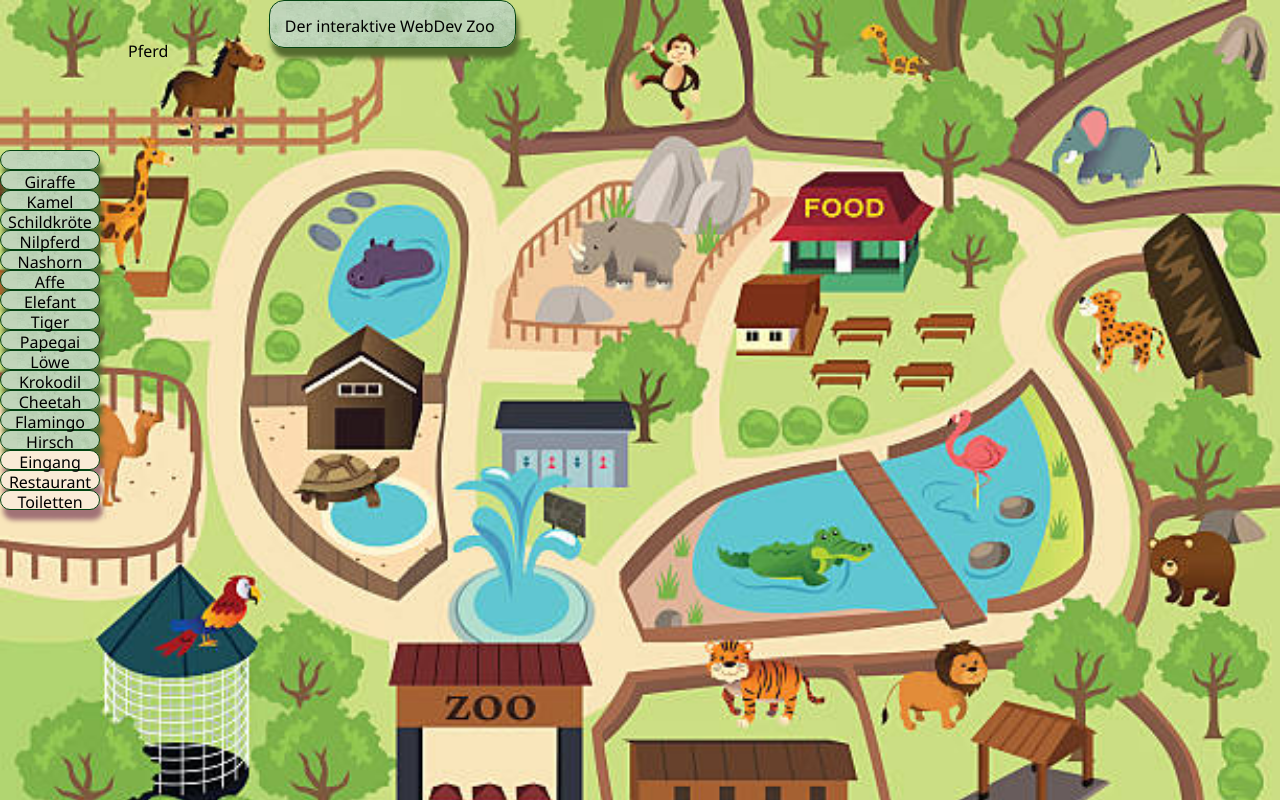
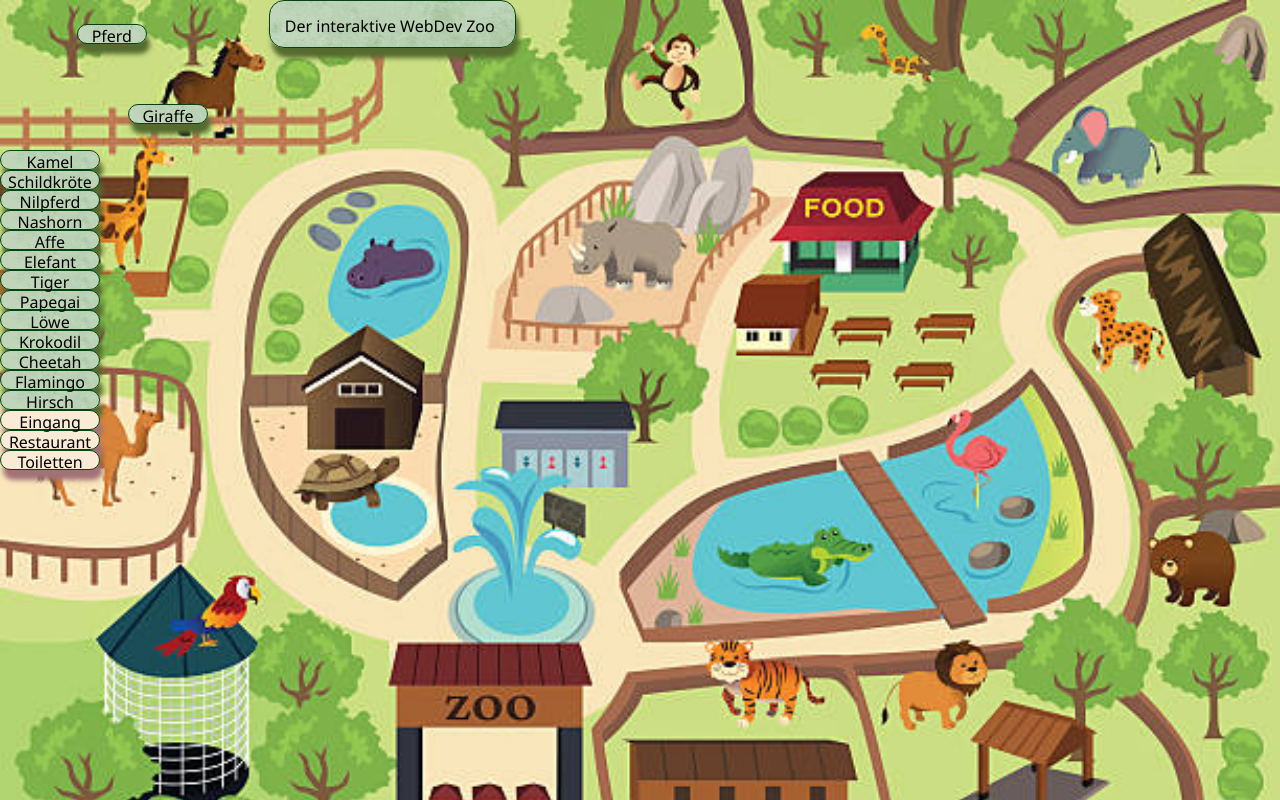
Before and after one commit to Marga-Lensen/PB---praktisches-Projekt, a plain HTML site: page pages/homepageMCL.html in a window 1280 px wide. Drawn offline with Linux system fonts and the light colour scheme.

Commit message:
Platzieren der buttons

```diff
--- a/pages/homepageMCL.html
+++ b/pages/homepageMCL.html
@@ -20,26 +20,26 @@
 
     <!-- <a href="http://">login</a> -->
 
-    <div class=" clickTier"><p class ="Pferd" >Pferd</p></div>
-    <div class=" clickTier"><p class ="Giraffe" >Giraffe</p></div>
-    <div class=" clickTier"><p class ="Kamel" >Kamel</p></div>
-    <div class=" clickTier"><p class ="Schildkröte" >Schildkröte</p></div>
-    <div class=" clickTier"><p class ="Nilpferd" >Nilpferd</p></div>
-    <div class=" clickTier"><p class ="Nashorn" >Nashorn</p></div>
-    <div class=" clickTier"><p class ="Affe" >Affe</p></div>
-    <div class=" clickTier"><p class ="Elefant" >Elefant</p></div>
-    <div class=" clickTier"><p class ="Tiger" >Tiger</p></div>
-    <div class=" clickTier"><p class ="Papegai" >Papegai</p></div>
-    <div class=" clickTier"><p class ="Löwe" >Löwe</p></div>
-    <div class=" clickTier"><p class ="Krokodil" >Krokodil</p></div>
-    <div class=" clickTier"><p class ="Cheetah" >Cheetah</p></div>
-    <div class=" clickTier"><p class ="Flamingo" >Flamingo</p></div>
-    <div class=" clickTier"><p class ="Hirsch" >Hirsch</p></div>
+    <div class=" clickTier Pferd" >Pferd</div>
+    <div class=" clickTier Giraffe" >Giraffe</p></div>
+    <div class=" clickTier Kamel" >Kamel</p></div>
+    <div class=" clickTier Schildkröte" >Schildkröte</p></div>
+    <div class=" clickTier Nilpferd" >Nilpferd</p></div>
+    <div class=" clickTier Nashorn" >Nashorn</p></div>
+    <div class=" clickTier Affe" >Affe</p></div>
+    <div class=" clickTier Elefant" >Elefant</p></div>
+    <div class=" clickTier Tiger" >Tiger</p></div>
+    <div class=" clickTier Papegai" >Papegai</p></div>
+    <div class=" clickTier Löwe" >Löwe</p></div>
+    <div class=" clickTier Krokodil" >Krokodil</p></div>
+    <div class=" clickTier Cheetah" >Cheetah</p></div>
+    <div class=" clickTier Flamingo" >Flamingo</p></div>
+    <div class=" clickTier Hirsch" >Hirsch</p></div>
 
 
-    <div class=" clickOrt"><p class ="Eingang" >Eingang</p></div>
-    <div class=" clickOrt"><p class ="Restaurant" >Restaurant</p></div>
-    <div class=" clickOrt"><p class ="Toiletten" >Toiletten</p></div>
+    <div class=" clickOrt Eingang" >Eingang</p></div>
+    <div class=" clickOrt Restaurant" >Restaurant</p></div>
+    <div class=" clickOrt Toiletten" >Toiletten</p></div>
 
 
 </body>
--- a/pages/stylesMCL.css
+++ b/pages/stylesMCL.css
@@ -60,6 +60,13 @@ body {
 
 .Pferd {
     position: fixed;
-    top: 5vh;
+    top: 3vh;
+    left: 6vw;
+    width: 70px;
+}
+.Giraffe {
+    position: fixed;
+    top: 13vh;
     left: 10vw;
+    width: 80px;
 }
```
